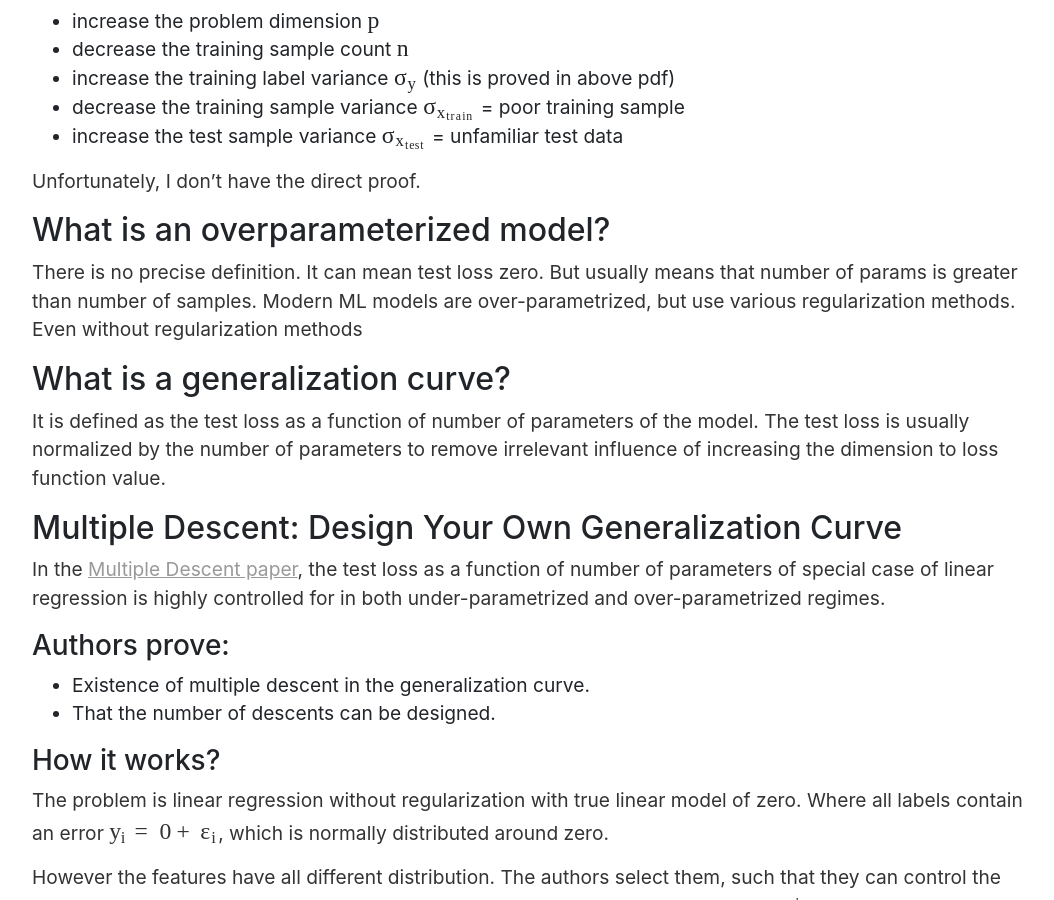
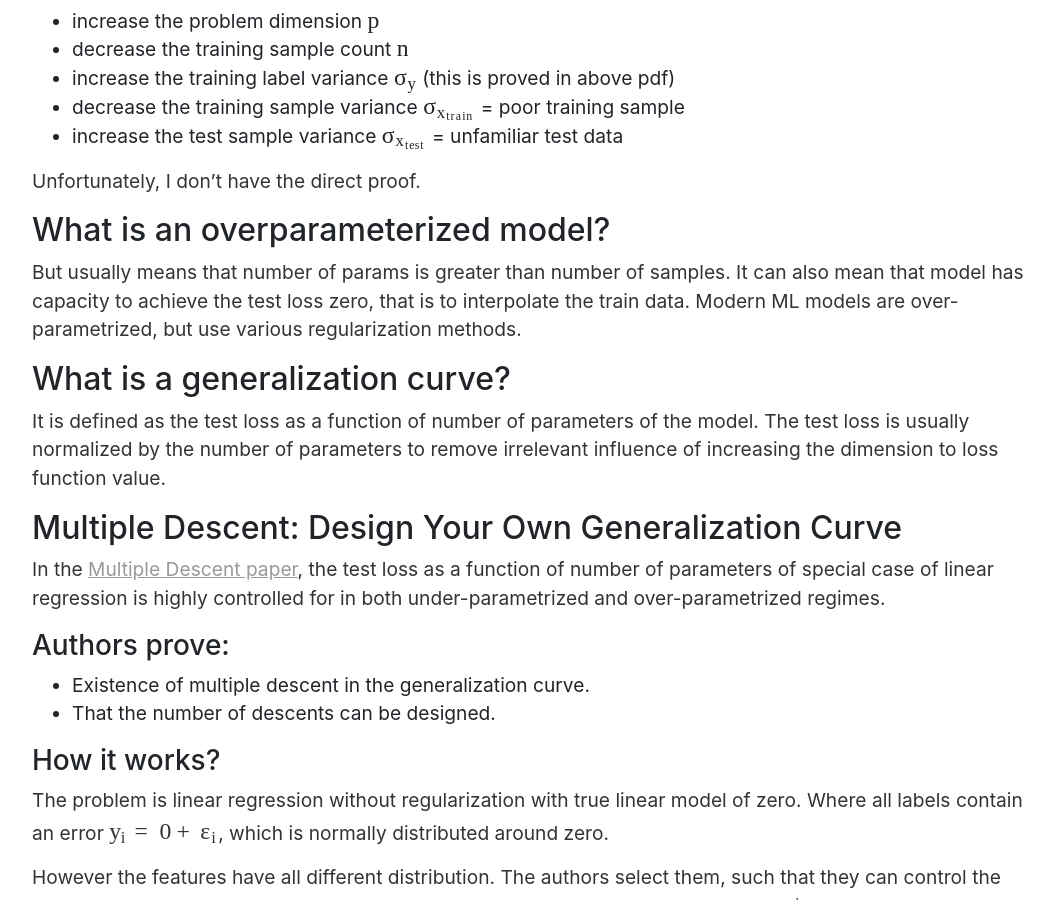
Before and after one commit to vackosar/vackosar.github.io, a Jekyll site: the page built from _posts/2020-09-15-double-descent-for-neural-network-and-multiple-descent.md, in a window 1280 px wide and 900 px high, scrolled down 2717 px. Shown: the whole window, without its empty margins (111-1165 px from the left). Built offline with Jekyll 4.4.1, drawn with Linux system fonts in a browser that asks for light colours; nearby versions of some CDN libraries; some web fonts are replaced; library files that are not in the unit come from our copies; comment, search, counter and statistics services are not loaded.

Commit message:
code structure

```diff
--- a/_posts/2020-09-15-double-descent-for-neural-network-and-multiple-descent.md
+++ b/_posts/2020-09-15-double-descent-for-neural-network-and-multiple-descent.md
@@ -114,14 +114,16 @@ Unfortunately, I don't have the direct proof.
 
 ## What is an overparameterized model?
 
-There is no precise definition. It can mean test loss zero. But usually means that number of params is greater than number of samples.
+But usually means that number of params is greater than number of samples.
+It can also mean that model has capacity to achieve the test loss zero, that is to interpolate the train data.
 Modern ML models are over-parametrized, but use various regularization methods.
-Even without regularization methods
+
 
 ## What is a generalization curve?
 
 It is defined as the test loss as a function of number of parameters of the model.
 The test loss is usually normalized by the number of parameters to remove irrelevant influence of increasing the dimension to loss function value.
+
 
 ##  Multiple Descent: Design Your Own Generalization Curve
 
@@ -130,6 +132,7 @@ In the [Multiple Descent paper](https://arxiv.org/abs/2008.01036), the test loss
 ### Authors prove:
 - Existence of multiple descent in the generalization curve.
 - That the number of descents can be designed.
+
 
 ### How it works?
 
```
